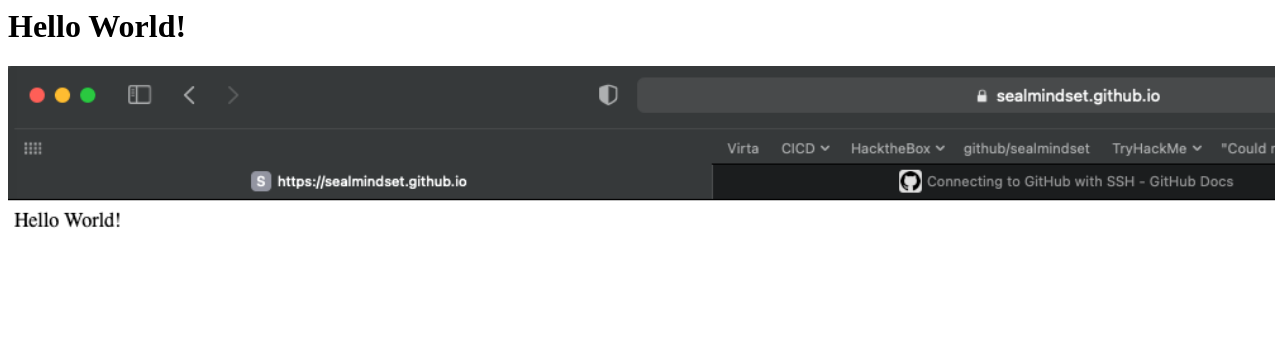
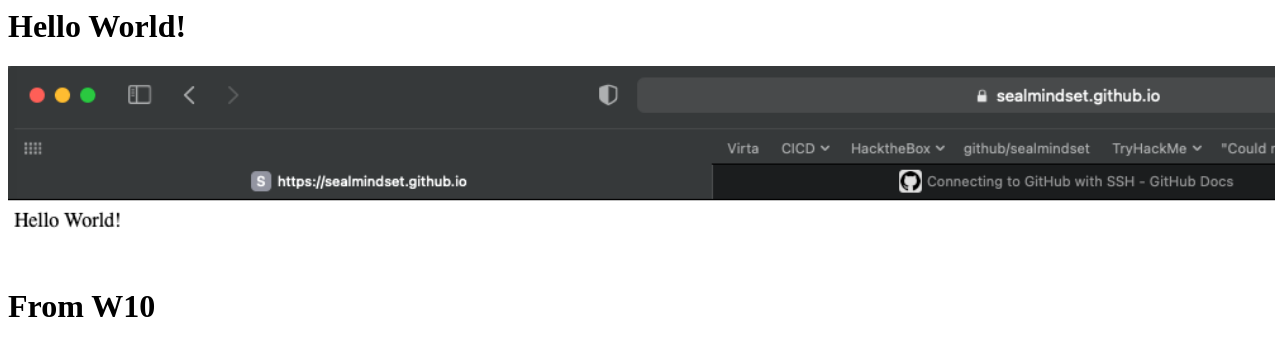
Before and after one commit to sealmindset/sealmindset.github.io, a plain HTML site: page index.html in a window 1280 px wide. Drawn offline with Linux system fonts and the light colour scheme.

Commit message:
Update index.html W10

```diff
--- a/index.html
+++ b/index.html
@@ -3,4 +3,5 @@
     <div>
         <img src="rvance.png" height="200">
     </div>
+    <h1>From W10</h1>
 </html>
```
